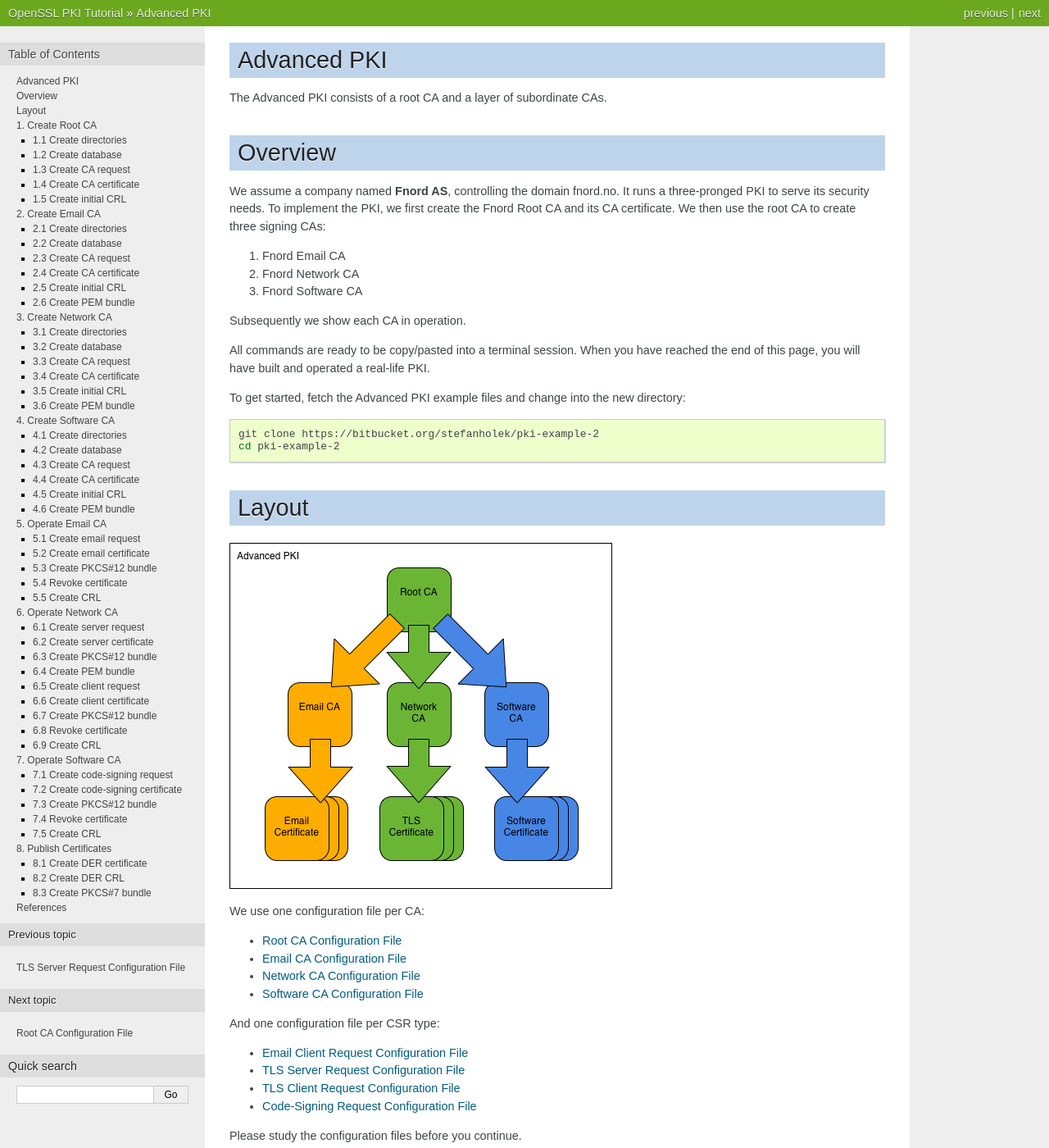
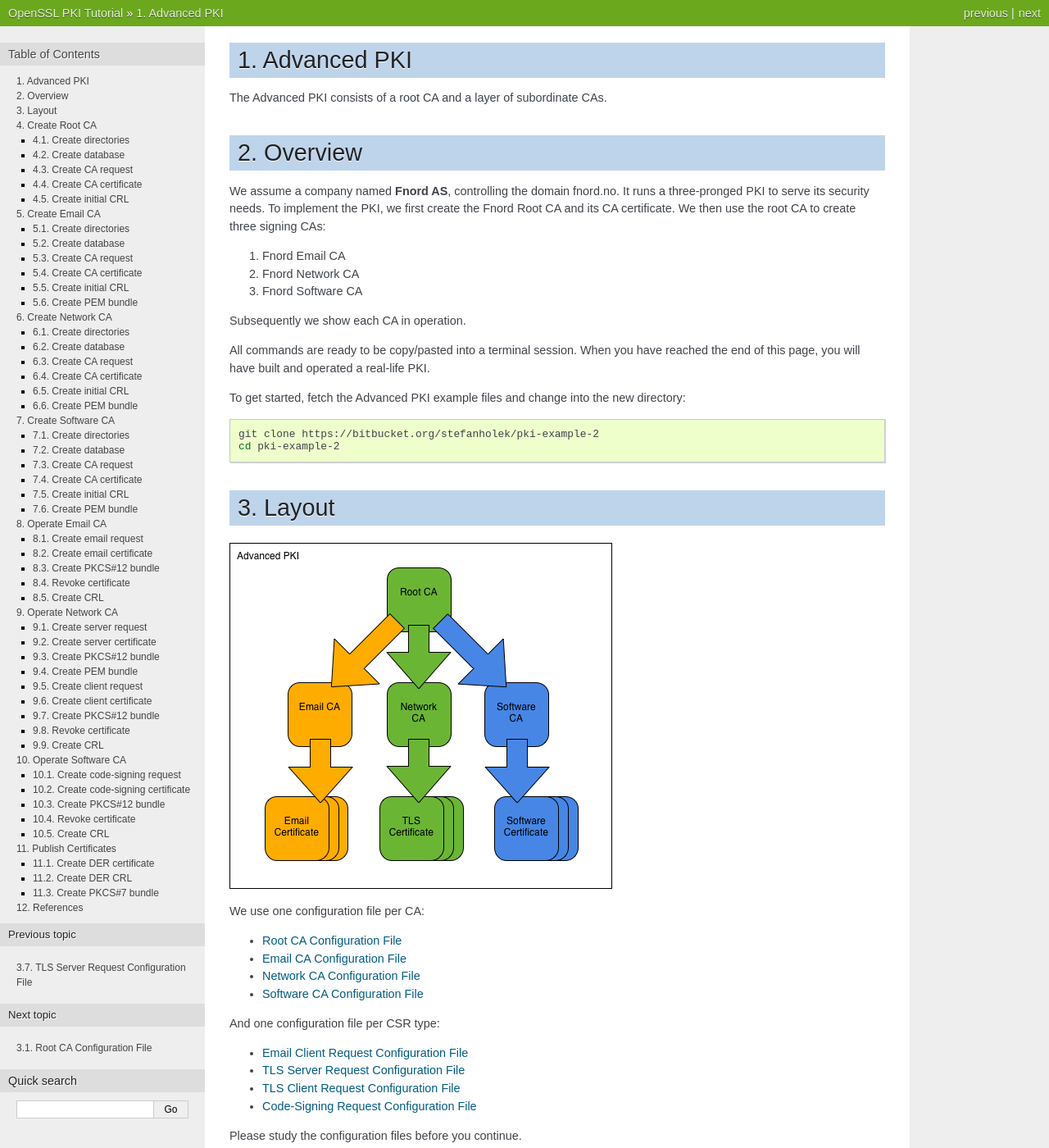
Before and after one commit to mrwiora/pki-tutorial, a Sphinx documentation site: the page built from docs/advanced/index.rst, in a window 1280 px wide and 1400 px high. Shown: the whole window at 82% size. Built offline with Sphinx 7.4.7, drawn with Linux system fonts in a browser that asks for light colours; some of the changed text lies outside the part shown.

Commit message:
Let Sphinx do the numbering.

```diff
--- a/docs/advanced/index.rst
+++ b/docs/advanced/index.rst
@@ -72,17 +72,17 @@ Please study the configuration files before you continue.
    code-signing.conf
 
 
-\1. Create Root CA
+Create Root CA
 ==================
 
-\1.1 Create directories
+Create directories
 -----------------------
 ::
 
     mkdir -p ca/root-ca/private ca/root-ca/db crl certs
     chmod 700 ca/root-ca/private
 
-\1.2 Create database
+Create database
 --------------------
 ::
 
@@ -91,7 +91,7 @@ Please study the configuration files before you continue.
     echo 01 > ca/root-ca/db/root-ca.crt.srl
     echo 01 > ca/root-ca/db/root-ca.crl.srl
 
-\1.3 Create CA request
+Create CA request
 ----------------------
 ::
 
@@ -100,7 +100,7 @@ Please study the configuration files before you continue.
         -out ca/root-ca.csr \
         -keyout ca/root-ca/private/root-ca.key
 
-\1.4 Create CA certificate
+Create CA certificate
 --------------------------
 ::
 
@@ -115,7 +115,7 @@ Please study the configuration files before you continue.
 
 .. _`RSA Labs`: http://www.rsa.com/rsalabs/node.asp?id=2004
 
-\1.5 Create initial CRL
+Create initial CRL
 -----------------------
 ::
 
@@ -124,17 +124,17 @@ Please study the configuration files before you continue.
         -out crl/root-ca.crl
 
 
-\2. Create Email CA
+Create Email CA
 ===================
 
-\2.1 Create directories
+Create directories
 -----------------------
 ::
 
     mkdir -p ca/email-ca/private ca/email-ca/db crl certs
     chmod 700 ca/email-ca/private
 
-\2.2 Create database
+Create database
 --------------------
 ::
 
@@ -143,7 +143,7 @@ Please study the configuration files before you continue.
     echo 01 > ca/email-ca/db/email-ca.crt.srl
     echo 01 > ca/email-ca/db/email-ca.crl.srl
 
-\2.3 Create CA request
+Create CA request
 ----------------------
 ::
 
@@ -152,7 +152,7 @@ Please study the configuration files before you continue.
         -out ca/email-ca.csr \
         -keyout ca/email-ca/private/email-ca.key
 
-\2.4 Create CA certificate
+Create CA certificate
 --------------------------
 ::
 
@@ -162,7 +162,7 @@ Please study the configuration files before you continue.
         -out ca/email-ca.crt \
         -extensions signing_ca_ext
 
-\2.5 Create initial CRL
+Create initial CRL
 -----------------------
 ::
 
@@ -170,7 +170,7 @@ Please study the configuration files before you continue.
         -config etc/email-ca.conf \
         -out crl/email-ca.crl
 
-\2.6 Create PEM bundle
+Create PEM bundle
 ----------------------
 ::
 
@@ -178,17 +178,17 @@ Please study the configuration files before you continue.
         ca/email-ca-chain.pem
 
 
-\3. Create Network CA
+Create Network CA
 =====================
 
-\3.1 Create directories
+Create directories
 -----------------------
 ::
 
     mkdir -p ca/network-ca/private ca/network-ca/db crl certs
     chmod 700 ca/network-ca/private
 
-\3.2 Create database
+Create database
 --------------------
 ::
 
@@ -197,7 +197,7 @@ Please study the configuration files before you continue.
     echo 01 > ca/network-ca/db/network-ca.crt.srl
     echo 01 > ca/network-ca/db/network-ca.crl.srl
 
-\3.3 Create CA request
+Create CA request
 ----------------------
 ::
 
@@ -206,7 +206,7 @@ Please study the configuration files before you continue.
         -out ca/network-ca.csr \
         -keyout ca/network-ca/private/network-ca.key
 
-\3.4 Create CA certificate
+Create CA certificate
 --------------------------
 ::
 
@@ -216,7 +216,7 @@ Please study the configuration files before you continue.
         -out ca/network-ca.crt \
         -extensions signing_ca_ext
 
-\3.5 Create initial CRL
+Create initial CRL
 -----------------------
 ::
 
@@ -224,7 +224,7 @@ Please study the configuration files before you continue.
         -config etc/network-ca.conf \
         -out crl/network-ca.crl
 
-\3.6 Create PEM bundle
+Create PEM bundle
 ----------------------
 ::
 
@@ -232,17 +232,17 @@ Please study the configuration files before you continue.
         ca/network-ca-chain.pem
 
 
-\4. Create Software CA
+Create Software CA
 ======================
 
-\4.1 Create directories
+Create directories
 -----------------------
 ::
 
     mkdir -p ca/software-ca/private ca/software-ca/db crl certs
     chmod 700 ca/software-ca/private
 
-\4.2 Create database
+Create database
 --------------------
 ::
 
@@ -251,7 +251,7 @@ Please study the configuration files before you continue.
     echo 01 > ca/software-ca/db/software-ca.crt.srl
     echo 01 > ca/software-ca/db/software-ca.crl.srl
 
-\4.3 Create CA request
+Create CA request
 ----------------------
 ::
 
@@ -260,7 +260,7 @@ Please study the configuration files before you continue.
         -out ca/software-ca.csr \
         -keyout ca/software-ca/private/software-ca.key
 
-\4.4 Create CA certificate
+Create CA certificate
 --------------------------
 ::
 
@@ -270,7 +270,7 @@ Please study the configuration files before you continue.
         -out ca/software-ca.crt \
         -extensions signing_ca_ext
 
-\4.5 Create initial CRL
+Create initial CRL
 -----------------------
 ::
 
@@ -278,7 +278,7 @@ Please study the configuration files before you continue.
         -config etc/software-ca.conf \
         -out crl/software-ca.crl
 
-\4.6 Create PEM bundle
+Create PEM bundle
 ----------------------
 ::
 
@@ -286,10 +286,10 @@ Please study the configuration files before you continue.
         ca/software-ca-chain.pem
 
 
-\5. Operate Email CA
+Operate Email CA
 ====================
 
-\5.1 Create email request
+Create email request
 -------------------------
 ::
 
@@ -300,7 +300,7 @@ Please study the configuration files before you continue.
 
 DN: C=NO, O=Fnord AS, CN=Fred Flintstone, emailAddress=fred\@fnord.no
 
-\5.2 Create email certificate
+Create email certificate
 -----------------------------
 ::
 
@@ -309,7 +309,7 @@ DN: C=NO, O=Fnord AS, CN=Fred Flintstone, emailAddress=fred\@fnord.no
         -in certs/fred.csr \
         -out certs/fred.crt
 
-\5.3 Create PKCS#12 bundle
+Create PKCS#12 bundle
 --------------------------
 ::
 
@@ -322,7 +322,7 @@ DN: C=NO, O=Fnord AS, CN=Fred Flintstone, emailAddress=fred\@fnord.no
         -certfile ca/email-ca-chain.pem \
         -out certs/fred.p12
 
-\5.4 Revoke certificate
+Revoke certificate
 -----------------------
 ::
 
@@ -340,10 +340,10 @@ DN: C=NO, O=Fnord AS, CN=Fred Flintstone, emailAddress=fred\@fnord.no
         -out crl/email-ca.crl
 
 
-\6. Operate Network CA
+Operate Network CA
 ======================
 
-\6.1 Create server request
+Create server request
 --------------------------
 ::
 
@@ -357,7 +357,7 @@ DN: C=NO, O=Fnord AS, CN=Fred Flintstone, emailAddress=fred\@fnord.no
 DN: C=NO, O=Fnord AS, CN=fnord.no. Note that the subjectAltName
 must be specified as environment variable.
 
-\6.2 Create server certificate
+Create server certificate
 ------------------------------
 ::
 
@@ -366,7 +366,7 @@ must be specified as environment variable.
         -in certs/fnord.no.csr \
         -out certs/fnord.no.crt
 
-\6.3 Create PKCS#12 bundle
+Create PKCS#12 bundle
 --------------------------
 ::
 
@@ -379,7 +379,7 @@ must be specified as environment variable.
         -certfile ca/network-ca-chain.pem \
         -out certs/fnord.no.p12
 
-\6.4 Create PEM bundle
+Create PEM bundle
 ----------------------
 ::
 
@@ -389,7 +389,7 @@ must be specified as environment variable.
 Most OpenSSL-based software accepts this format (e.g. Apache mod_ssl,
 stunnel).
 
-\6.5 Create client request
+Create client request
 --------------------------
 ::
 
@@ -400,7 +400,7 @@ stunnel).
 
 DN: C=NO, O=Telenor AS, OU=Support, CN=Barney Rubble, emailAddress=barney\@telenor.no
 
-\6.6 Create client certificate
+Create client certificate
 ------------------------------
 ::
 
@@ -411,7 +411,7 @@ DN: C=NO, O=Telenor AS, OU=Support, CN=Barney Rubble, emailAddress=barney\@telen
         -policy extern_pol \
         -extensions client_ext
 
-\6.7 Create PKCS#12 bundle
+Create PKCS#12 bundle
 --------------------------
 ::
 
@@ -424,7 +424,7 @@ DN: C=NO, O=Telenor AS, OU=Support, CN=Barney Rubble, emailAddress=barney\@telen
         -certfile ca/network-ca-chain.pem \
         -out certs/barney.p12
 
-\6.8 Revoke certificate
+Revoke certificate
 -----------------------
 ::
 
@@ -433,7 +433,7 @@ DN: C=NO, O=Telenor AS, OU=Support, CN=Barney Rubble, emailAddress=barney\@telen
         -revoke ca/network-ca/02.pem \
         -crl_reason superseded
 
-\6.9 Create CRL
+Create CRL
 ---------------
 ::
 
@@ -442,10 +442,10 @@ DN: C=NO, O=Telenor AS, OU=Support, CN=Barney Rubble, emailAddress=barney\@telen
         -out crl/network-ca.crl
 
 
-\7. Operate Software CA
+Operate Software CA
 =======================
 
-\7.1 Create code-signing request
+Create code-signing request
 --------------------------------
 ::
 
@@ -456,7 +456,7 @@ DN: C=NO, O=Telenor AS, OU=Support, CN=Barney Rubble, emailAddress=barney\@telen
 
 DN: C=NO, O=Fnord AS, OU=Fnord Certificate Authority, CN=Fnord Software Certificate
 
-\7.2 Create code-signing certificate
+Create code-signing certificate
 ------------------------------------
 ::
 
@@ -465,7 +465,7 @@ DN: C=NO, O=Fnord AS, OU=Fnord Certificate Authority, CN=Fnord Software Certific
         -in certs/software.csr \
         -out certs/software.crt
 
-\7.3 Create PKCS#12 bundle
+Create PKCS#12 bundle
 --------------------------
 ::
 
@@ -478,7 +478,7 @@ DN: C=NO, O=Fnord AS, OU=Fnord Certificate Authority, CN=Fnord Software Certific
         -certfile ca/software-ca-chain.pem \
         -out certs/software.p12
 
-\7.4 Revoke certificate
+Revoke certificate
 -----------------------
 ::
 
@@ -496,10 +496,10 @@ DN: C=NO, O=Fnord AS, OU=Fnord Certificate Authority, CN=Fnord Software Certific
         -out crl/software-ca.crl
 
 
-\8. Publish Certificates
+Publish Certificates
 ========================
 
-\8.1 Create DER certificate
+Create DER certificate
 ---------------------------
 ::
 
@@ -512,7 +512,7 @@ All published certificates must be in DER format.
 MIME type: application/pkix-cert.
 [:rfc:`2585#section-4.1`]
 
-\8.2 Create DER CRL
+Create DER CRL
 -------------------
 ::
 
@@ -525,7 +525,7 @@ All published CRLs must be in DER format.
 MIME type: application/pkix-crl.
 [:rfc:`2585#section-4.2`]
 
-\8.3 Create PKCS#7 bundle
+Create PKCS#7 bundle
 -------------------------
 ::
 
```
Also changed, not shown: other parts of docs/advanced/index.rst (+2 -2 lines), docs/index.rst (+5 -3 lines), docs/simple/index.rst (+29 -29 lines).
